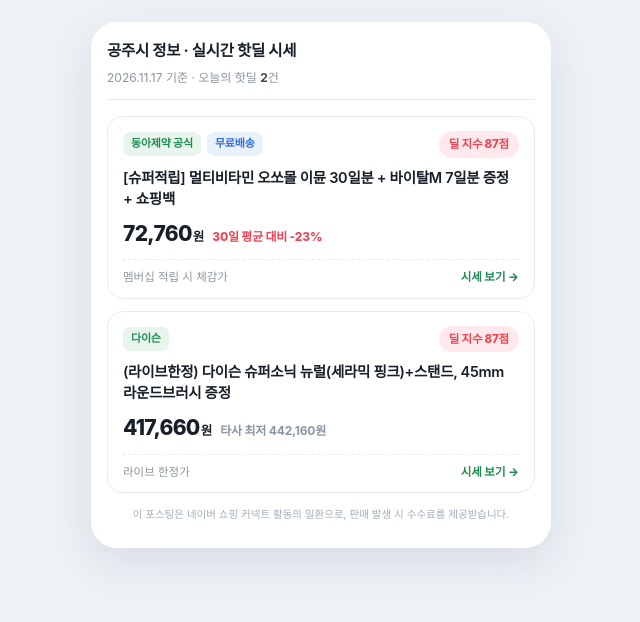
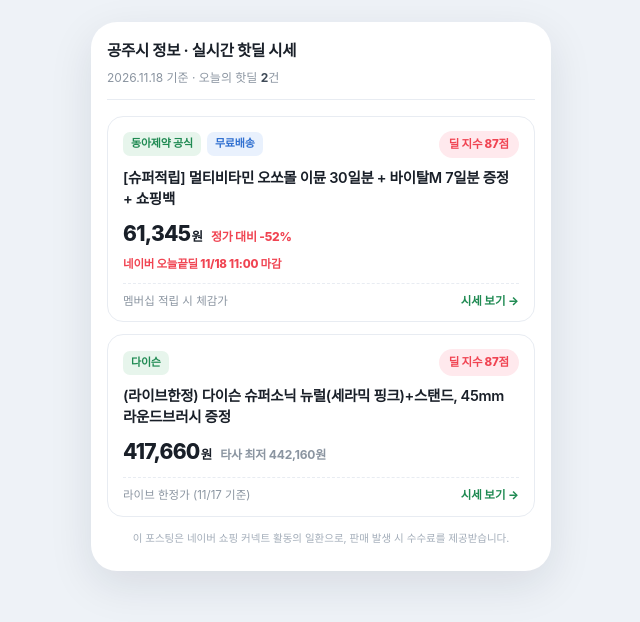
Before and after one commit to tute0109-bot/gongju-hotdeal, a plain HTML site: page index.html in a window 1280 px wide. Shown: the whole page, without its empty margins (319-959 px from the left). Drawn offline with nearby package versions, Linux system fonts and the light colour scheme.

Commit message:
오쏘몰 최신가 반영(쿠폰가 81,990원·체감 61,345원), 정가·마감 표시 추가

```diff
--- a/deals.json
+++ b/deals.json
@@ -1,6 +1,6 @@
 {
   "schema_version": 1,
-  "updated_at": "2026-11-17T22:45:00+09:00",
+  "updated_at": "2026-11-18T00:20:00+09:00",
   "site": {
     "title": "공주시 정보 · 실시간 핫딜 시세",
     "tagline": "당근 카페 「공주시 정보」 온라인핫딜",
@@ -14,47 +14,58 @@
       "brand": "동아제약 공식",
       "badge": "딜 지수 87점",
       "shipping": "무료배송",
-      "effective_price": 72760,
+      "deadline": "네이버 오늘끝딜 11/18 11:00 마감",
+      "list_price": 129000,
+      "effective_price": 61345,
       "effective_label": "멤버십 적립 시 체감가",
-      "max_discount_price": 85600,
-      "reward_note": "적립 최대 12,840원",
+      "max_discount_price": 81990,
+      "max_discount_label": "멤버십 쿠폰가",
+      "reward_note": "적립 최대 20,645원",
       "avg_30d": 94900,
+      "avg_label": "상시 판매가",
       "official_low": 83000,
       "danawa_low": 76850,
-      "discount_vs_avg_pct": 23,
-      "updated_at": "2026-11-17",
-      "source_note": "공식몰·다나와 시세 대조 (2026.11.17 확인)",
+      "discount_pct": 52,
+      "discount_ref": "정가",
+      "updated_at": "2026-11-18",
+      "source_note": "공식몰·다나와 시세 대조 (2026.11.18 00:09 확인)",
       "affiliate_url": "https://naver.me/GahEVOuY",
       "reasons": [
-        "공식몰 30일 평균(94,900원) 대비 체감 약 23% 저렴",
-        "다나와 단품 최저(76,850원)보다 싸고 바이탈M 7일분 증정"
+        "정가 129,000원 대비 52% 저렴 (멤버십 적립 반영 체감가)",
+        "상시 판매가(94,900원)보다 33,555원 저렴",
+        "다나와 단품 최저(76,850원)보다 15,505원 저렴",
+        "바이탈M 7일분 + 쇼핑백 증정, 무료배송"
       ],
       "comparison_points": [
         {
-          "label": "30일 평균(공식몰)",
-          "price": 94900
+          "label": "정가",
+          "price": 129000
         },
         {
-          "label": "기존 최저(공식몰)",
-          "price": 83000
+          "label": "상시 판매가(공식몰)",
+          "price": 94900
         },
         {
           "label": "다나와 최저(병행 단품)",
           "price": 76850
         },
         {
-          "label": "오늘 특가(최대할인)",
-          "price": 85600
+          "label": "멤버십 쿠폰가",
+          "price": 81990
         },
         {
           "label": "오늘 체감가(적립 포함)",
-          "price": 72760
+          "price": 61345
         }
       ],
       "history": [
         {
           "date": "2026-11-17",
           "price": 72760
+        },
+        {
+          "date": "2026-11-18",
+          "price": 61345
         }
       ],
       "affiliate_label": "네이버 브랜드 커넥트"
@@ -66,7 +77,7 @@
       "badge": "딜 지수 87점",
       "shipping": "",
       "effective_price": 417660,
-      "effective_label": "라이브 한정가",
+      "effective_label": "라이브 한정가 (11/17 기준)",
       "max_discount_price": 417660,
       "reward_note": "",
       "avg_30d": null,
@@ -78,7 +89,8 @@
       "affiliate_url": "",
       "reasons": [
         "다나와 단품 최저(442,160원)보다 24,500원 저렴",
-        "라이브 한정 구성: 스탠드 + 45mm 라운드브러시 증정"
+        "라이브 한정 구성: 스탠드 + 45mm 라운드브러시 증정",
+        "라이브 방송 한정 가격이라 방송이 끝나면 판매가 바뀔 수 있어요"
       ],
       "comparison_points": [
         {
--- a/index.html
+++ b/index.html
@@ -82,6 +82,8 @@
   .chip { font-size: 11px; font-weight: 700; letter-spacing: -.2px; padding: 4px 8px; border-radius: 7px; white-space: nowrap; }
   .chip--brand { background: var(--brand-bg); color: var(--brand); }
   .chip--ship { background: var(--ship-bg); color: var(--ship); }
+  .chip--dead { background: var(--hot-bg); color: var(--hot); }
+  .card__dead { margin: 7px 0 0; font-size: 11.5px; font-weight: 800; color: var(--hot); letter-spacing: -.2px; }
   .card__title {
     margin: 0 0 10px; font-size: 14.5px; font-weight: 600; letter-spacing: -.3px; line-height: 1.45;
     display: -webkit-box; -webkit-line-clamp: 2; -webkit-box-orient: vertical; overflow: hidden;
@@ -119,6 +121,7 @@
   }
   .pricebox__sub { margin-top: 6px; font-size: 11.5px; color: #7d6450; white-space: nowrap; }
   .pricebox__sub--muted { color: #a08a76; margin-top: 1px; font-size: 10.5px; }
+  .pricebox__was { margin-top: 3px; font-size: 11.5px; color: #a08a76; text-decoration: line-through; }
 
   .sumgrid { display: grid; grid-template-columns: repeat(3, minmax(0, 1fr)); gap: 8px; margin-bottom: 20px; }
   .sum { background: #f6f8fb; border: 1px solid #e9edf3; border-radius: 12px; padding: 10px 7px; text-align: center; min-width: 0; }
@@ -228,6 +231,16 @@
   function dots(date) { return String(date || '').replace(/-/g, '.'); }
   function shortDate(date) { var s = String(date || ''); return s.length >= 10 ? s.slice(5).replace('-', '.') : s; }
 
+  function discountText(deal) {
+    if (deal.discount_pct !== null && deal.discount_pct !== undefined) {
+      return (deal.discount_ref || '정가') + ' 대비 -' + deal.discount_pct + '%';
+    }
+    if (deal.discount_vs_avg_pct !== null && deal.discount_vs_avg_pct !== undefined) {
+      return '30일 평균 대비 -' + deal.discount_vs_avg_pct + '%';
+    }
+    return '';
+  }
+
   function site() { return (state.data && state.data.site) || {}; }
   function siteTitle() { return site().title || '실시간 핫딜 시세'; }
 
@@ -279,12 +292,14 @@
         html += '<p class="card__title">' + esc(deal.title) + '</p>';
         html += '<div class="card__row">';
         html += '<span class="card__price">' + (isFinite(price) ? comma(price) : '—') + '<span>원</span></span>';
-        if (deal.discount_vs_avg_pct !== null && deal.discount_vs_avg_pct !== undefined) {
-          html += '<span class="card__off">30일 평균 대비 -' + esc(deal.discount_vs_avg_pct) + '%</span>';
+        var dt = discountText(deal);
+        if (dt) {
+          html += '<span class="card__off">' + esc(dt) + '</span>';
         } else if (deal.danawa_low !== null && deal.danawa_low !== undefined) {
           html += '<span class="card__off card__off--muted">타사 최저 ' + won(deal.danawa_low) + '</span>';
         }
         html += '</div>';
+        if (deal.deadline) html += '<p class="card__dead">' + esc(deal.deadline) + '</p>';
         html += '<div class="card__foot"><span>' + esc(deal.effective_label || '') + '</span><span class="card__go">시세 보기 →</span></div>';
         html += '</a></li>';
       });
@@ -318,10 +333,11 @@
     if (deal.badge) html += '<span class="badge">' + esc(deal.badge) + '</span>';
     html += '</div></header>';
 
-    if (deal.brand || deal.shipping) {
+    if (deal.brand || deal.shipping || deal.deadline) {
       html += '<div class="chips">';
       if (deal.brand) html += '<span class="chip chip--brand">' + esc(deal.brand) + '</span>';
       if (deal.shipping) html += '<span class="chip chip--ship">' + esc(deal.shipping) + '</span>';
+      if (deal.deadline) html += '<span class="chip chip--dead">' + esc(deal.deadline) + '</span>';
       html += '</div>';
     }
 
@@ -332,17 +348,19 @@
     html += '<div class="pricebox__left">';
     html += '<div class="pricebox__label">' + esc(deal.effective_label || '오늘 체감가') + '</div>';
     html += '<div class="pricebox__price">' + comma(deal.effective_price) + '<span>원</span></div>';
+    if (deal.list_price) html += '<div class="pricebox__was">정가 ' + won(deal.list_price) + '</div>';
     html += '</div>';
     html += '<div class="pricebox__right">';
-    if (deal.discount_vs_avg_pct !== null && deal.discount_vs_avg_pct !== undefined) {
-      html += '<span class="pill">평균 대비 -' + esc(deal.discount_vs_avg_pct) + '%</span>';
+    var dtDetail = discountText(deal);
+    if (dtDetail) {
+      html += '<span class="pill">' + esc(dtDetail) + '</span>';
     } else if (deal.danawa_low && Number(deal.danawa_low) > Number(deal.effective_price)) {
       var vsOther = Math.round((1 - Number(deal.effective_price) / Number(deal.danawa_low)) * 100);
       if (vsOther > 0) html += '<span class="pill">타사 최저 대비 -' + vsOther + '%</span>';
     }
     var maxP = (deal.max_discount_price === null || deal.max_discount_price === undefined) ? null : Number(deal.max_discount_price);
     if (maxP !== null && maxP > Number(deal.effective_price)) {
-      html += '<div class="pricebox__sub">최대할인가 ' + won(maxP) + '</div>';
+      html += '<div class="pricebox__sub">' + esc(deal.max_discount_label || '최대할인가') + ' ' + won(maxP) + '</div>';
     }
     if (deal.reward_note) {
       html += '<div class="pricebox__sub pricebox__sub--muted">(' + esc(deal.reward_note) + ')</div>';
@@ -351,7 +369,7 @@
 
     /* three summary cards */
     var sums = [
-      { k: '30일 평균', v: deal.avg_30d },
+      { k: deal.avg_label || '30일 평균', v: deal.avg_30d },
       { k: '공식 역대최저', v: deal.official_low },
       { k: '타사 단품최저', v: deal.danawa_low }
     ];
```
